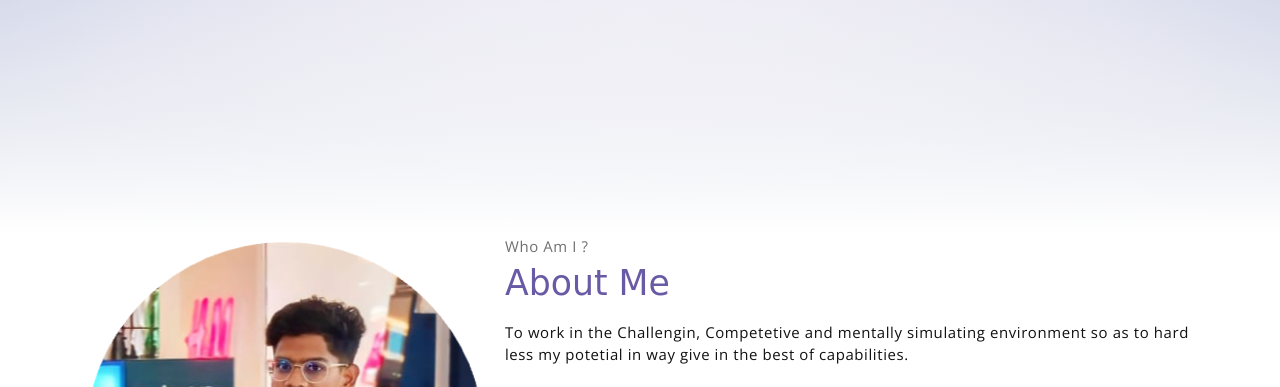
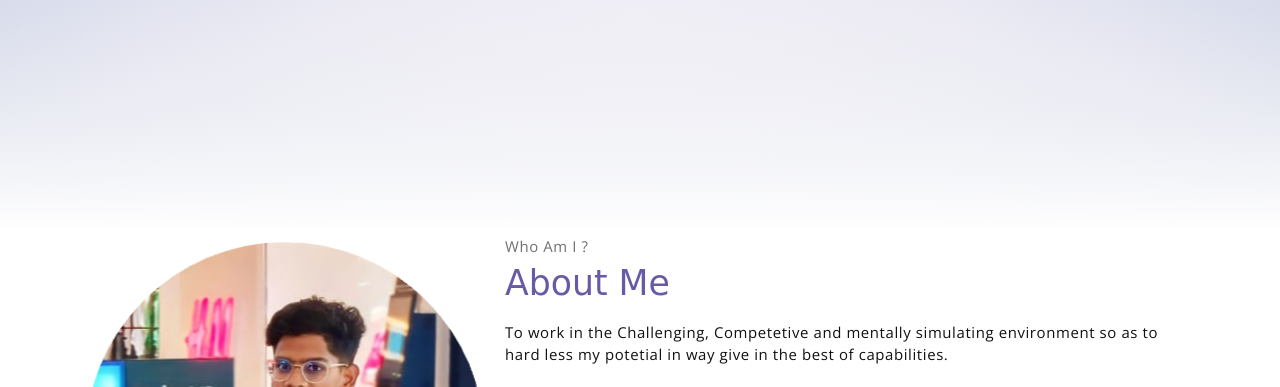
Before and after one commit to about-to/jeevan, a plain HTML site: page index.html in a window 1280 px wide. Shown: the part 565-952 px from the top of the page. Drawn offline with nearby package versions, Linux system fonts and the light colour scheme; a web font is replaced by a local one.

Commit message:
Update index.html

```diff
--- a/index.html
+++ b/index.html
@@ -80,7 +80,7 @@
                     <p class="section-subtitle">Who Am I ?</p>
                     <h2 class="section-title mb-3">About Me</h2>
                     <p>
-                       To work in the Challengin, Competetive and mentally simulating environment so as to hard less my potetial in way give in the best of capabilities.
+                       To work in the Challenging, Competetive and mentally simulating environment so as to hard less my potetial in way give in the best of capabilities.
                     </p>
                     <button class="btn-rounded btn btn-outline-primary mt-4">Download CV</button>
 <br>
```
